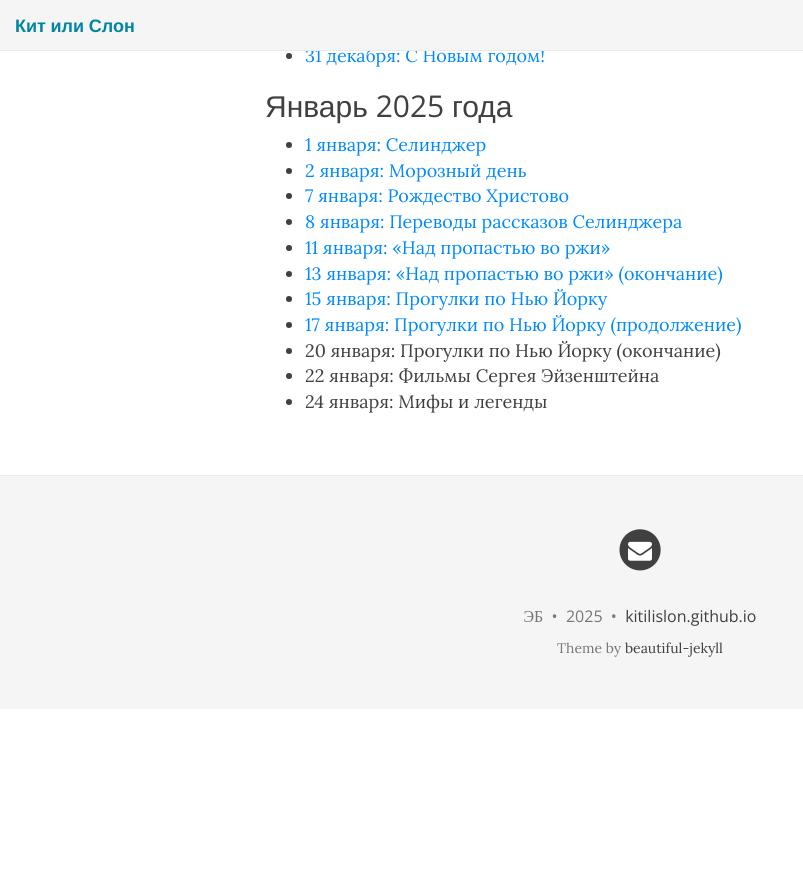
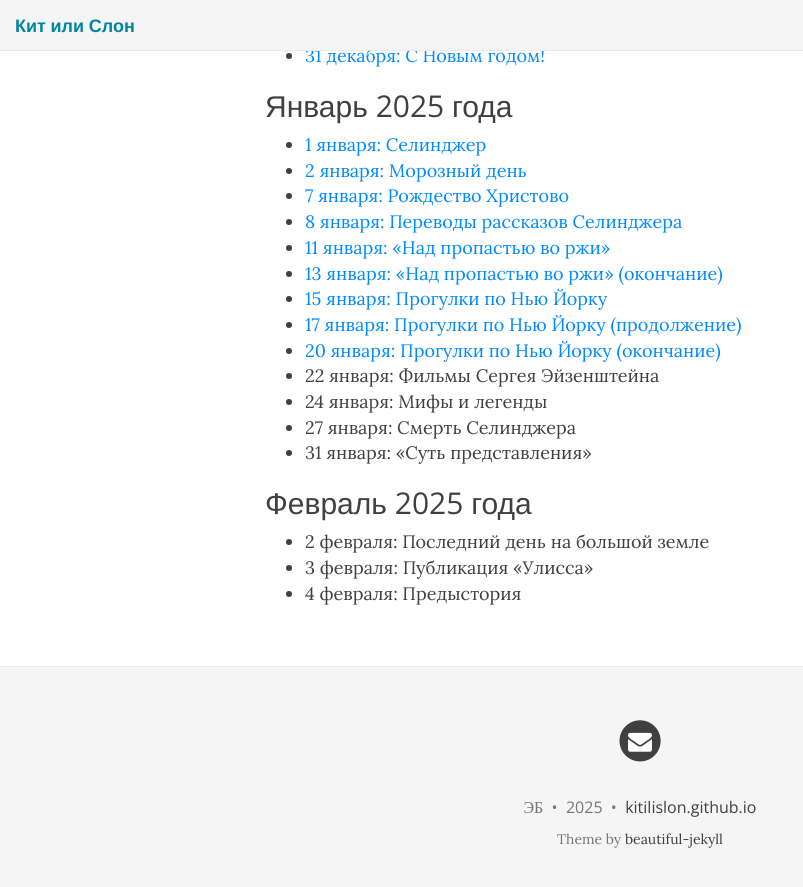
Before and after one commit to KitIliSlon/KitIliSlon.github.io, a Jekyll site: the page built from index.md, in a window 1280 px wide and 900 px high, scrolled down 1635 px. Shown: the top 887 px of the window, without its empty margins (0-803 px from the left). Built offline with Jekyll 4.4.1, drawn with Linux system fonts in a browser that asks for light colours; nearby versions of some CDN libraries; before the commit the page ends 2344 px from its top, so only the background shows below that.

Commit message:
2025-01-20

```diff
--- a/index.md
+++ b/index.md
@@ -69,6 +69,14 @@ published: true
 * [13 января: «Над пропастью во ржи» (окончание)](https://kitilislon.github.io/2025-01-13)
 * [15 января: Прогулки по Нью Йорку](https://kitilislon.github.io/2025-01-15)
 * [17 января: Прогулки по Нью Йорку (продолжение)](https://kitilislon.github.io/2025-01-17)
-* 20 января: Прогулки по Нью Йорку (окончание)
+* [20 января: Прогулки по Нью Йорку (окончание)](https://kitilislon.github.io/2025-01-20)
 * 22 января: Фильмы Сергея Эйзенштейна
 * 24 января: Мифы и легенды
+* 27 января: Смерть Селинджера
+* 31 января: «Суть представления»
+
+## Февраль 2025 года
+
+* 2 февраля: Последний день на большой земле
+* 3 февраля: Публикация «Улисса»
+* 4 февраля: Предыстория
```
Also changed, not shown: 2025-01-17.md (+1 -1 lines), 2025-01-20.md (added, +21 -0 lines).
